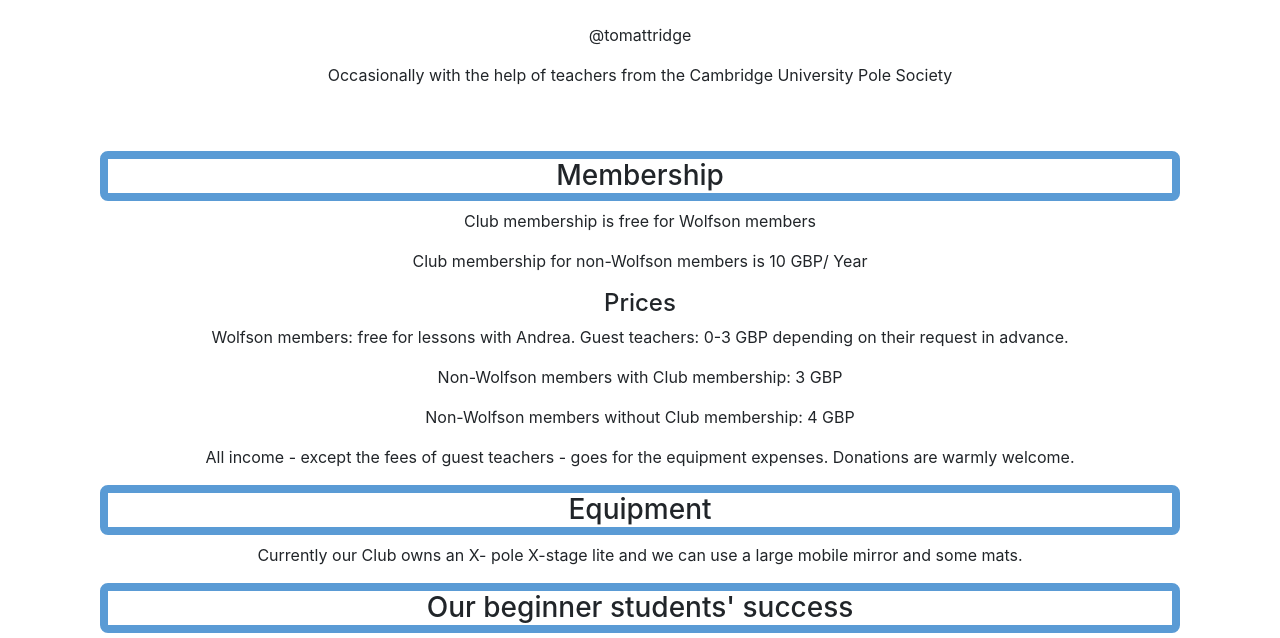
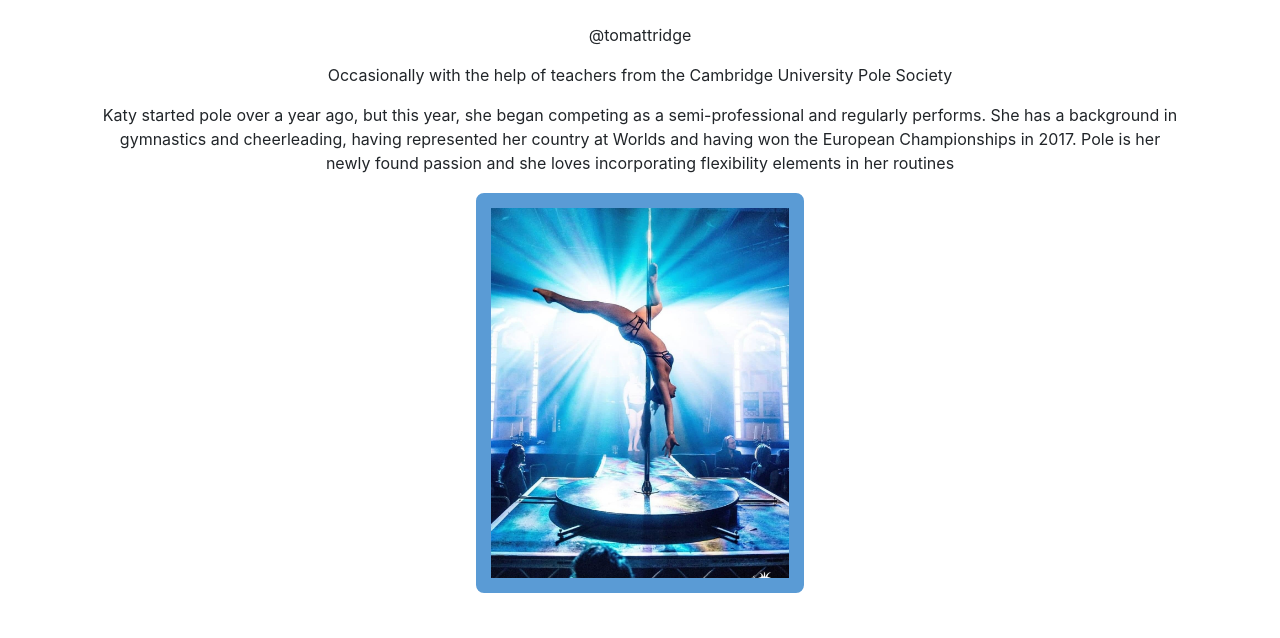
Before and after one commit to wolfsonpole/wolfsonpole.github.io, a plain HTML site: page index.html in a window 1280 px wide. Shown: the part 3643-4281 px from the top of the page. Drawn offline with nearby package versions, Linux system fonts and the light colour scheme.

Commit message:
Update index.html

```diff
--- a/index.html
+++ b/index.html
@@ -136,6 +136,8 @@
     <br>
     <p>@tomattridge</p>
     <p>Occasionally with the help of teachers from the Cambridge University Pole Society</p>
+	<p>Katy started pole over a year ago, but this year, she began competing as a semi-professional and regularly performs. She has a background in gymnastics and cheerleading, having represented her country at Worlds and having won the European Championships in 2017. Pole is her newly found passion and she loves incorporating flexibility elements in her routines</p>
+	<img src="katy.jpg" alt="katy" style="height:400px" class="image-fluid"/>
 </div>
 <br>
 <br>
```
